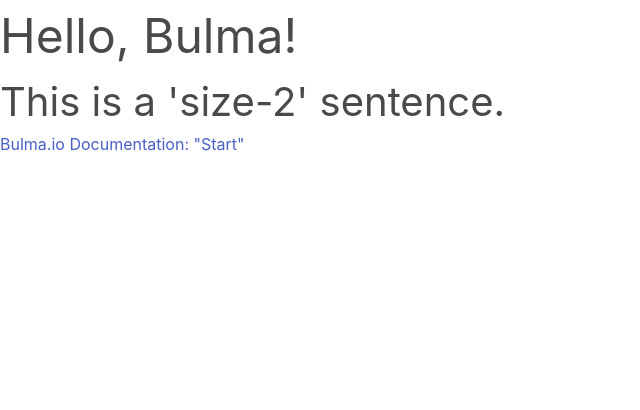
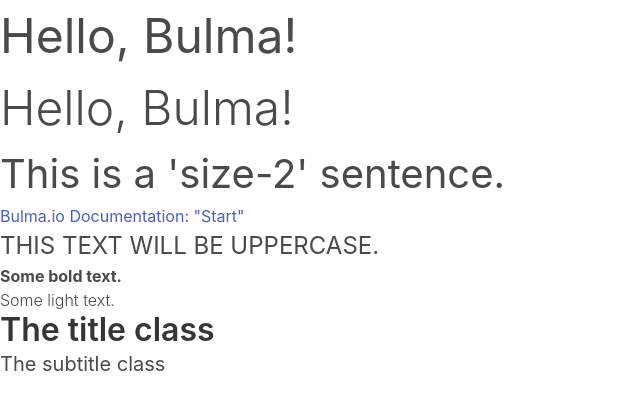
Before and after one commit to djbowen95/bulma-coffee-shop, a plain HTML site: page index.html in a window 1280 px wide. Shown: the whole page, without its empty margins (0-640 px from the left). Drawn offline with nearby package versions, Linux system fonts and the light colour scheme.

Commit message:
Changes to font sizes and weights

```diff
--- a/index.html
+++ b/index.html
@@ -9,8 +9,15 @@
 <body>
     <!-- Experimenting with fonts-->
     <h1 class="is-size-1"> Hello, Bulma! </h1>
+    <h1 class="is-size-1 has-text-weight-light"> Hello, Bulma! </h2>
     <h2 class="is-size-2"> This is a 'size-2' sentence. </h2>
     <a href="https://bulma.io/documentation/overview/start/">Bulma.io Documentation: "Start"</a>
 
+    <p class = "is-size-4 is-uppercase">This text will be uppercase. </p>
+    <p class = "has-text-weight-bold">Some bold text.</p>
+    <p class = "has-text-weight-light">Some light text.</p>
+
+    <h2 class = "title">The title class</h2>
+    <h3 class = "subtitle"> The subtitle class</h3>
 </body>
 </html>
```
